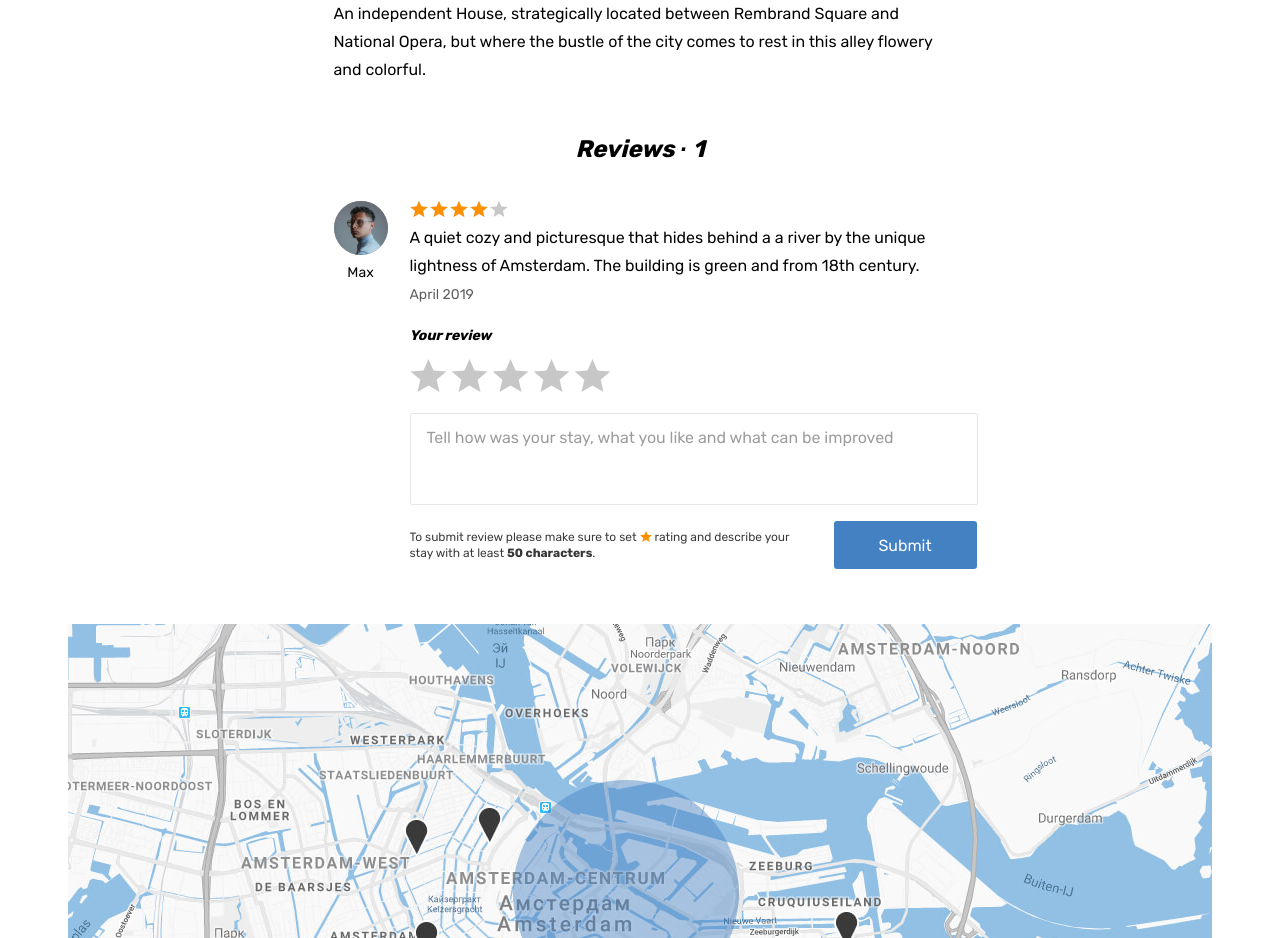
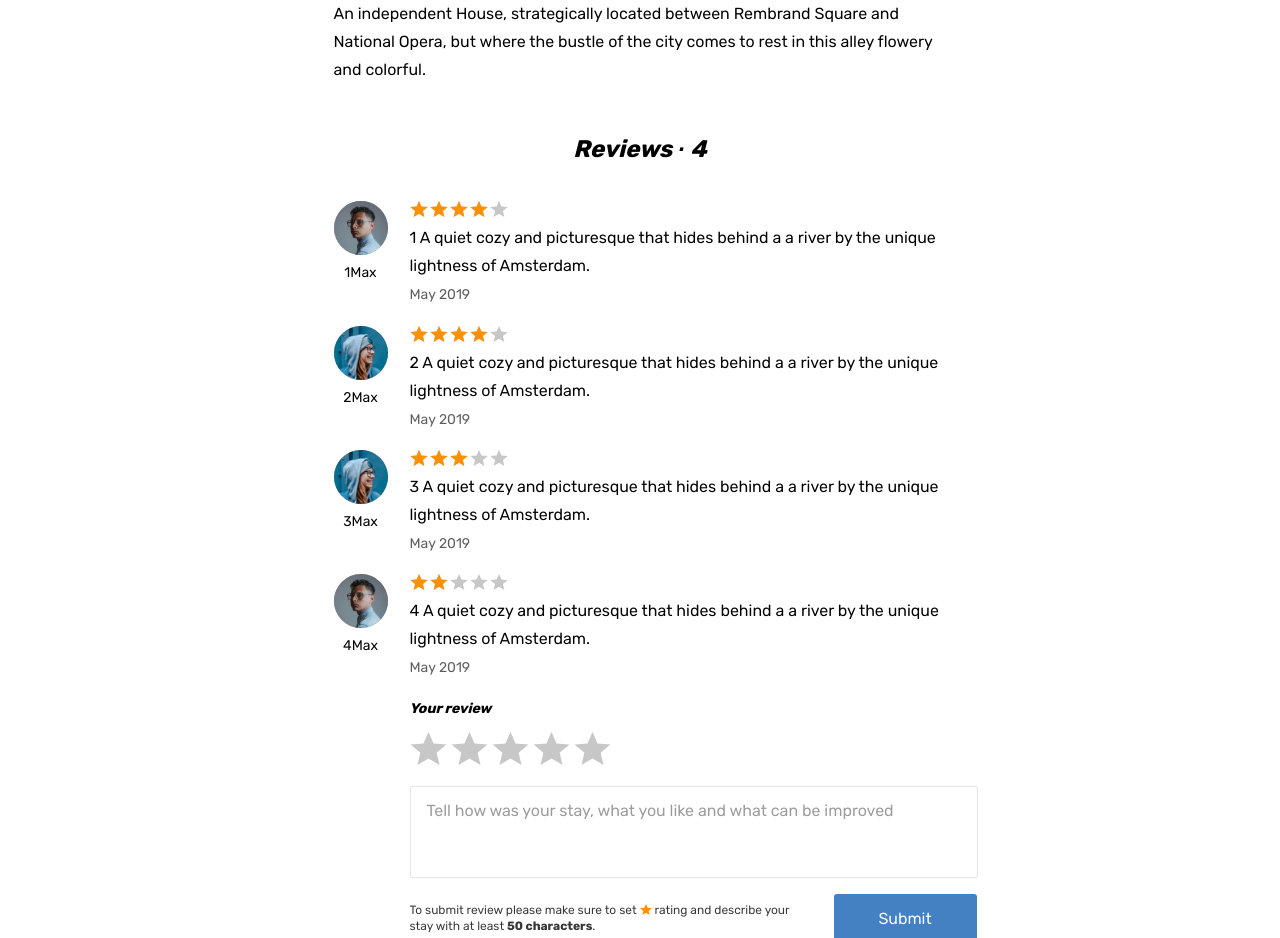
Before and after one commit to abatollo/six-cities-6, a React app: page /hotels/1 in a window 1280 px wide. Shown: the part 1320-2258 px from the top of the page. Built offline with nearby package versions, Linux system fonts and the light colour scheme.

Commit message:
Добавит компоненты «Список отзывов» и «Отзыв»

```diff
--- a/src/components/app/app.jsx
+++ b/src/components/app/app.jsx
@@ -10,6 +10,7 @@ import NotFoundScreen from "../not-found-screen/not-found-screen";
 
 const App = (props) => {
   const {hotels} = props;
+  const {comments} = props;
 
   return (
     <BrowserRouter>
@@ -24,7 +25,7 @@ const App = (props) => {
           <FavoritesScreen hotels={hotels} />
         </Route>
         <Route exact path={Routes.HOTELS}>
-          <PropertyScreen />
+          <PropertyScreen comments={comments} />
         </Route>
         <Route>
           <NotFoundScreen />
@@ -35,7 +36,8 @@ const App = (props) => {
 };
 
 App.propTypes = {
-  hotels: PropTypes.array.isRequired
+  hotels: PropTypes.array.isRequired,
+  comments: PropTypes.array.isRequired
 };
 
 export default App;
--- a/src/components/property-screen/property-screen.jsx
+++ b/src/components/property-screen/property-screen.jsx
@@ -1,8 +1,11 @@
 import React from "react";
 import Header from "../header/header";
 import ReviewForm from "../review-form/review-form";
+import ReviewsList from "../reviews-list/reviews-list";
+import PropTypes from "prop-types";
+import {PropsValidator} from "../../utils";
 
-const PropertyScreen = () => {
+const PropertyScreen = ({comments}) => {
   return (
     <div className="page">
       <Header />
@@ -124,31 +127,7 @@ const PropertyScreen = () => {
                 </div>
               </div>
               <section className="property__reviews reviews">
-                <h2 className="reviews__title">Reviews &middot; <span className="reviews__amount">1</span></h2>
-                <ul className="reviews__list">
-                  <li className="reviews__item">
-                    <div className="reviews__user user">
-                      <div className="reviews__avatar-wrapper user__avatar-wrapper">
-                        <img className="reviews__avatar user__avatar" src="img/avatar-max.jpg" width="54" height="54" alt="Reviews avatar" />
-                      </div>
-                      <span className="reviews__user-name">
-                        Max
-                      </span>
-                    </div>
-                    <div className="reviews__info">
-                      <div className="reviews__rating rating">
-                        <div className="reviews__stars rating__stars">
-                          <span style={{width: `80%`}}></span>
-                          <span className="visually-hidden">Rating</span>
-                        </div>
-                      </div>
-                      <p className="reviews__text">
-                        A quiet cozy and picturesque that hides behind a a river by the unique lightness of Amsterdam. The building is green and from 18th century.
-                      </p>
-                      <time className="reviews__time" dateTime="2019-04-24">April 2019</time>
-                    </div>
-                  </li>
-                </ul>
+                <ReviewsList comments={comments} />
                 <ReviewForm />
               </section>
             </div>
@@ -262,4 +241,8 @@ const PropertyScreen = () => {
   );
 };
 
+PropertyScreen.propTypes = {
+  comments: PropTypes.arrayOf(PropsValidator.COMMENT).isRequired
+};
+
 export default PropertyScreen;
--- /dev/null
+++ b/src/components/reviews-item/reviews-item.jsx
@@ -0,0 +1,44 @@
+import React from "react";
+import {PropsValidator} from "../../utils";
+
+const ReviewsItem = ({comment}) => {
+  const {comment: commentBody, date, rating, user} = comment;
+  const {avatarUrl, name} = user;
+
+  const formattedDate = new Date(date);
+  const postMounthYear = formattedDate.toLocaleString(`en-US`, {year: `numeric`, month: `long`});
+  const dateTimeStamp = formattedDate.toISOString().split(`T`)[0];
+
+  return (
+    <li className="reviews__item">
+      <div className="reviews__user user">
+        <div className="reviews__avatar-wrapper user__avatar-wrapper">
+          <img className="reviews__avatar user__avatar" src={avatarUrl} width="54" height="54" alt="Reviews avatar" />
+        </div>
+        <span className="reviews__user-name">
+          {name}
+        </span>
+      </div>
+      <div className="reviews__info">
+        <div className="reviews__rating rating">
+          <div className="reviews__stars rating__stars">
+            <span style={{width: `${Math.min(Math.round(rating) * 100 / 5, 100)}%`}}></span>
+            <span className="visually-hidden">Rating</span>
+          </div>
+        </div>
+        <p className="reviews__text">
+          {commentBody}
+        </p>
+        <time className="reviews__time" dateTime={dateTimeStamp}>
+          {postMounthYear}
+        </time>
+      </div>
+    </li>
+  );
+};
+
+ReviewsItem.propTypes = {
+  comment: PropsValidator.COMMENT
+};
+
+export default ReviewsItem;
--- /dev/null
+++ b/src/components/reviews-list/reviews-list.jsx
@@ -0,0 +1,26 @@
+import React from "react";
+import ReviewsItem from "../reviews-item/reviews-item";
+import PropTypes from "prop-types";
+import {PropsValidator} from "../../utils";
+
+const ReviewsList = ({comments}) => {
+  return (
+    <>
+      <h2 className="reviews__title">Reviews &middot; <span className="reviews__amount">{comments.length}</span></h2>
+      <ul className="reviews__list">
+        {comments.map((comment) =>
+          <ReviewsItem
+            key={comment.id}
+            comment={comment}
+          />
+        )}
+      </ul>
+    </>
+  );
+};
+
+ReviewsList.propTypes = {
+  comments: PropTypes.arrayOf(PropsValidator.COMMENT).isRequired
+};
+
+export default ReviewsList;
--- a/src/index.js
+++ b/src/index.js
@@ -2,12 +2,15 @@ import React from "react";
 import ReactDOM from "react-dom";
 import App from "./components/app/app";
 import {getHotels} from "./mock/hotels.js";
+import {getComments} from "./mock/comments.js";
 
 const hotels = getHotels();
+const comments = getComments();
 
 ReactDOM.render(
     <App
       hotels={hotels}
+      comments={comments}
     />,
     document.querySelector(`#root`)
 );
--- a/src/mock/comments.js
+++ b/src/mock/comments.js
@@ -5,10 +5,10 @@ const COMMENTS = [
     id: 1,
     rating: 4,
     user: {
-      avatarUrl: `img/1.png`,
+      avatarUrl: `img/avatar-max.jpg`,
       id: 4,
       isPro: false,
-      name: `Max`
+      name: `1Max`
     }
   },
   {
@@ -17,34 +17,34 @@ const COMMENTS = [
     id: 2,
     rating: 4,
     user: {
-      avatarUrl: `img/1.png`,
+      avatarUrl: `img/avatar-angelina.jpg`,
       id: 4,
       isPro: false,
-      name: `Max`
+      name: `2Max`
     }
   },
   {
     comment: `3 A quiet cozy and picturesque that hides behind a a river by the unique lightness of Amsterdam.`,
     date: `2019-05-08T14:13:56.569Z`,
     id: 3,
-    rating: 4,
+    rating: 3,
     user: {
-      avatarUrl: `img/1.png`,
+      avatarUrl: `img/avatar-angelina.jpg`,
       id: 4,
       isPro: false,
-      name: `Max`
+      name: `3Max`
     }
   },
   {
     comment: `4 A quiet cozy and picturesque that hides behind a a river by the unique lightness of Amsterdam.`,
     date: `2019-05-08T14:13:56.569Z`,
     id: 4,
-    rating: 4,
+    rating: 2,
     user: {
-      avatarUrl: `img/1.png`,
+      avatarUrl: `img/avatar-max.jpg`,
       id: 4,
       isPro: false,
-      name: `Max`
+      name: `4Max`
     }
   }
 ];
--- a/src/utils.js
+++ b/src/utils.js
@@ -38,6 +38,18 @@ const PropsValidator = {
     rating: PropTypes.number.isRequired,
     title: PropTypes.string.isRequired,
     type: PropTypes.string.isRequired
+  }).isRequired,
+  COMMENT: PropTypes.shape({
+    comment: PropTypes.string.isRequired,
+    date: PropTypes.string.isRequired,
+    id: PropTypes.number.isRequired,
+    rating: PropTypes.number.isRequired,
+    user: PropTypes.shape({
+      avatarUrl: PropTypes.string.isRequired,
+      id: PropTypes.number.isRequired,
+      isPro: PropTypes.bool.isRequired,
+      name: PropTypes.string.isRequired
+    }).isRequired
   }).isRequired
 };
 
```
